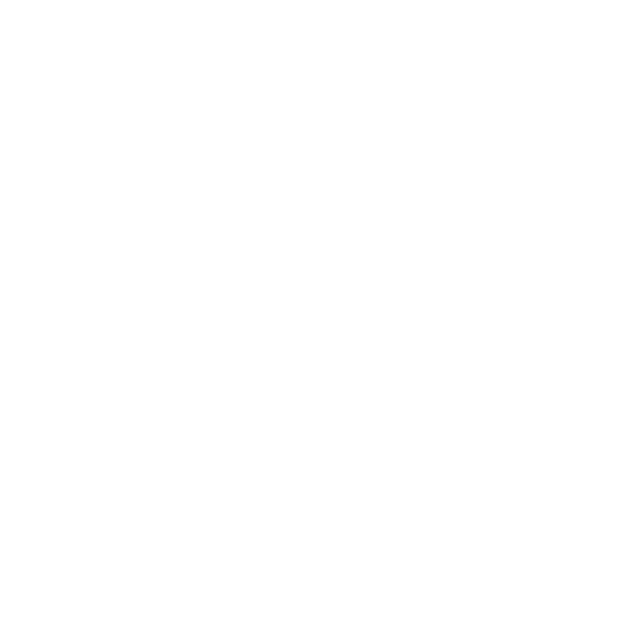
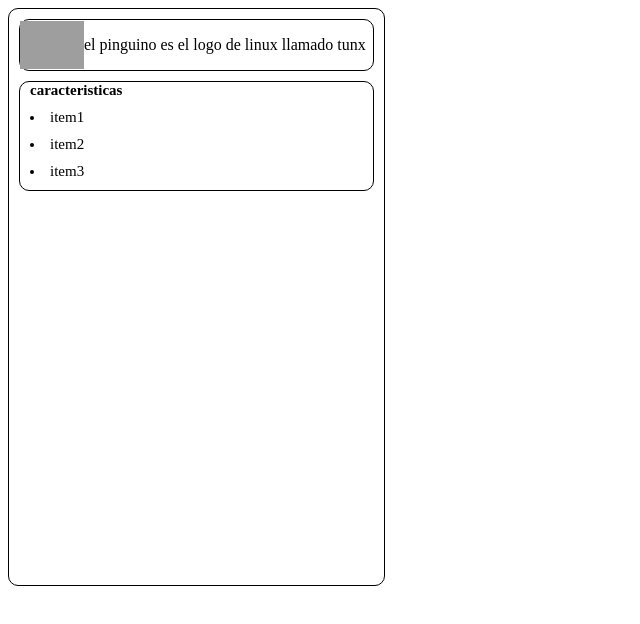
Before and after one commit to mclovin65/evaluacion-labo, a plain HTML site: page index.html in a window 1280 px wide. Shown: the whole page, without its empty margins (0-640 px from the left). Drawn offline with Linux system fonts and the light colour scheme; grey boxes are pictures that could not be loaded.

Commit message:
creacion de componente 2

```diff
--- a/componentes/componente1/componente1.css
+++ b/componentes/componente1/componente1.css
@@ -0,0 +1,13 @@
+.iv{
+    display: flex;
+    align-items: center;
+    border: 1px solid black;
+    margin: 10px 10px;
+    border-radius: 10px;
+}
+.img-logo{
+    width: 4rem;
+}
+.h2{
+    flex-direction: column;
+}
--- a/componentes/componente1/componente1.js
+++ b/componentes/componente1/componente1.js
@@ -0,0 +1,14 @@
+let navBarDiv = document.createElement('div');
+navBarDiv.className = "iv";
+
+let imgLogo = document.createElement('img');
+imgLogo.src = "https://external-content.duckduckgo.com/iu/?u=https%3A%2F%2Ftse1.mm.bing.net%2Fth%3Fid%3DOIP.zLlZ7bQaAnN3VbIgnvfZegAAAA%26pid%3DApi&f=1&ipt=719eb908ee0aedc699c878156dad8cdb96e6c73264b35da11541d96c3549a440&ipo=images";
+imgLogo.className = "img-logo";
+navBarDiv.appendChild(imgLogo);
+
+let h2 = document.createElement('p');
+h2.innerText = "el pinguino es el logo de linux llamado tunx";
+navBarDiv.appendChild(h2);
+
+
+export { navBarDiv };
--- a/componentes/componente2/componente2.css
+++ b/componentes/componente2/componente2.css
@@ -0,0 +1,15 @@
+.componente2{
+    border-radius: 10px;
+  align-items: center;
+  margin: 10px 10px;
+     width: 140px-;
+      border: 1px solid black;
+}
+.listado{
+  margin: 10px ;
+    font-size: 15px;
+}
+.titulo{
+    font-size: 15px;
+    margin: 0px 10px;
+}
--- a/componentes/componente2/componente2.js
+++ b/componentes/componente2/componente2.js
@@ -0,0 +1,28 @@
+let section2=document.createElement(`div`);
+section2.className="componente2";
+
+
+let titulo=document.createElement(`h2`);
+titulo.className="titulo";
+titulo.innerText="caracteristicas"
+section2.appendChild(titulo);
+
+let listado=document.createElement(`li`);
+listado.className="listado";
+section2.appendChild(listado);
+listado.innerText="item1";
+
+let listado1=document.createElement(`li`);
+listado1.className="listado";
+section2.appendChild(listado1);
+listado1.innerText="item2";
+
+let listado2=document.createElement(`li`);
+listado2.className="listado";
+section2.appendChild(listado2);
+listado2.innerText="item3";
+
+
+
+
+export{section2};
--- a/index.css
+++ b/index.css
@@ -0,0 +1,7 @@
+body{
+    width: 375px;
+   border: 1px solid black;
+   border-radius: 10px;
+    display: grid;
+    grid-template-rows: 1fr 1fr 1fr;
+}
--- a/index.html
+++ b/index.html
@@ -1,9 +1,8 @@
 <!DOCTYPE html>
-<html lang="en">
+<html lang="es">
 <head>
     <meta charset="UTF-8">
-    <meta name="viewport" content="width=
-    , initial-scale=1.0">
+    <meta name="viewport" content="width=device-width, initial-scale=1.0">
 
     <link rel="stylesheet" href="config.css">
     <link rel="stylesheet" href="index.css">
@@ -13,9 +12,9 @@
     <title>Document</title>
 </head>
 <body>
-
+    <main id="root"></main>
 <script src="main.js" type="module"></script>
-
-
+<Script src="componentes/componente1/componente1.js" type="module"></Script>
+<Script src="componentes/componente2/componente2.js" type="module"></Script>
 </body>
 </html>
--- a/main.js
+++ b/main.js
@@ -1 +1,15 @@
-let dom=document.querySelector("#root");
+import { navBarDiv } from "./componentes/componente1/componente1.js";
+import { section2 } from "./componentes/componente2/componente2.js";
+
+let DOM = document.querySelector("#root");
+
+
+let navBar = document.createElement('section');
+navBar.className = "nav-bar";
+navBar.appendChild(navBarDiv);
+DOM.appendChild(navBar);
+
+let proyect = document.createElement('section');
+proyect.className = "proyect";
+proyect.appendChild(section2);
+DOM.appendChild(proyect);
```
